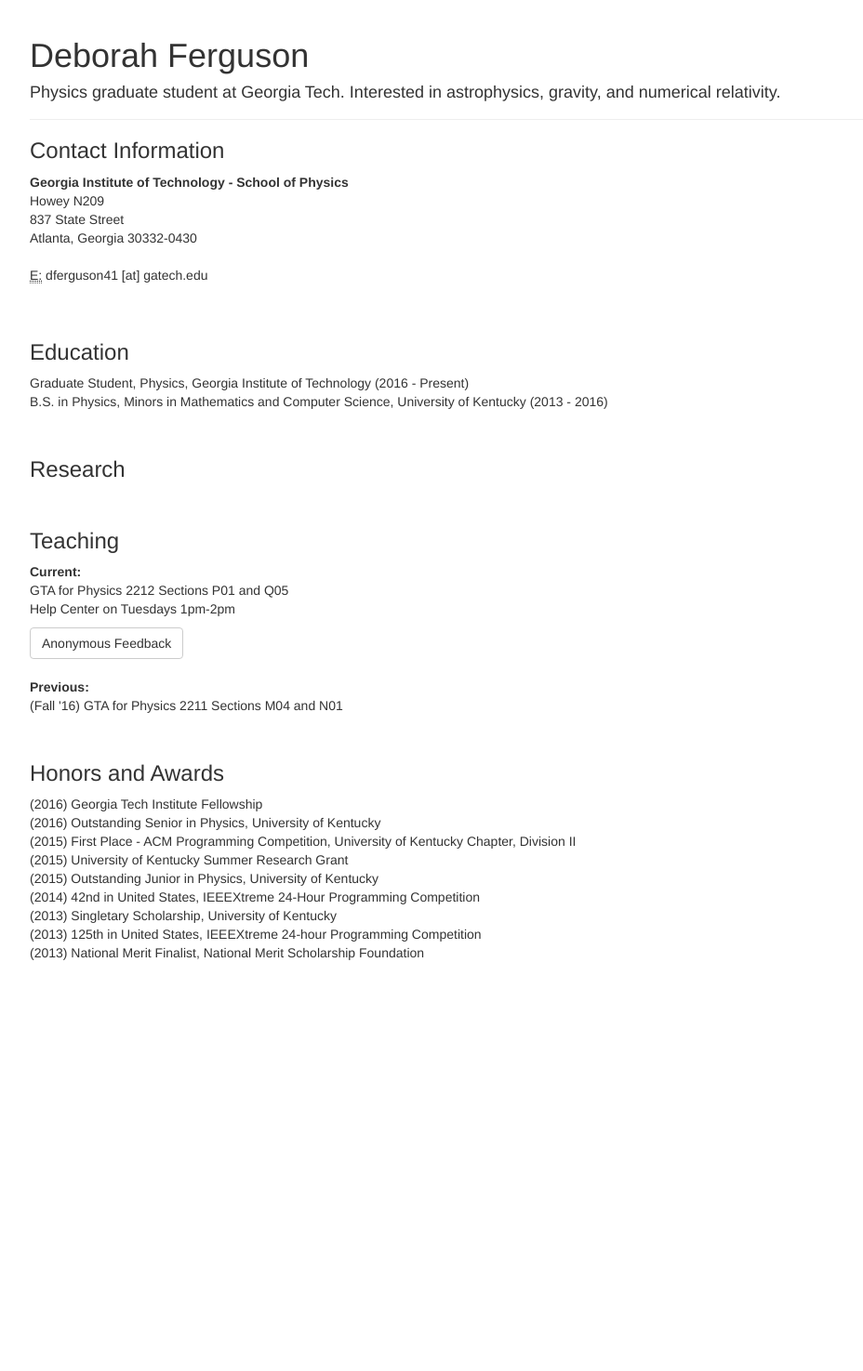
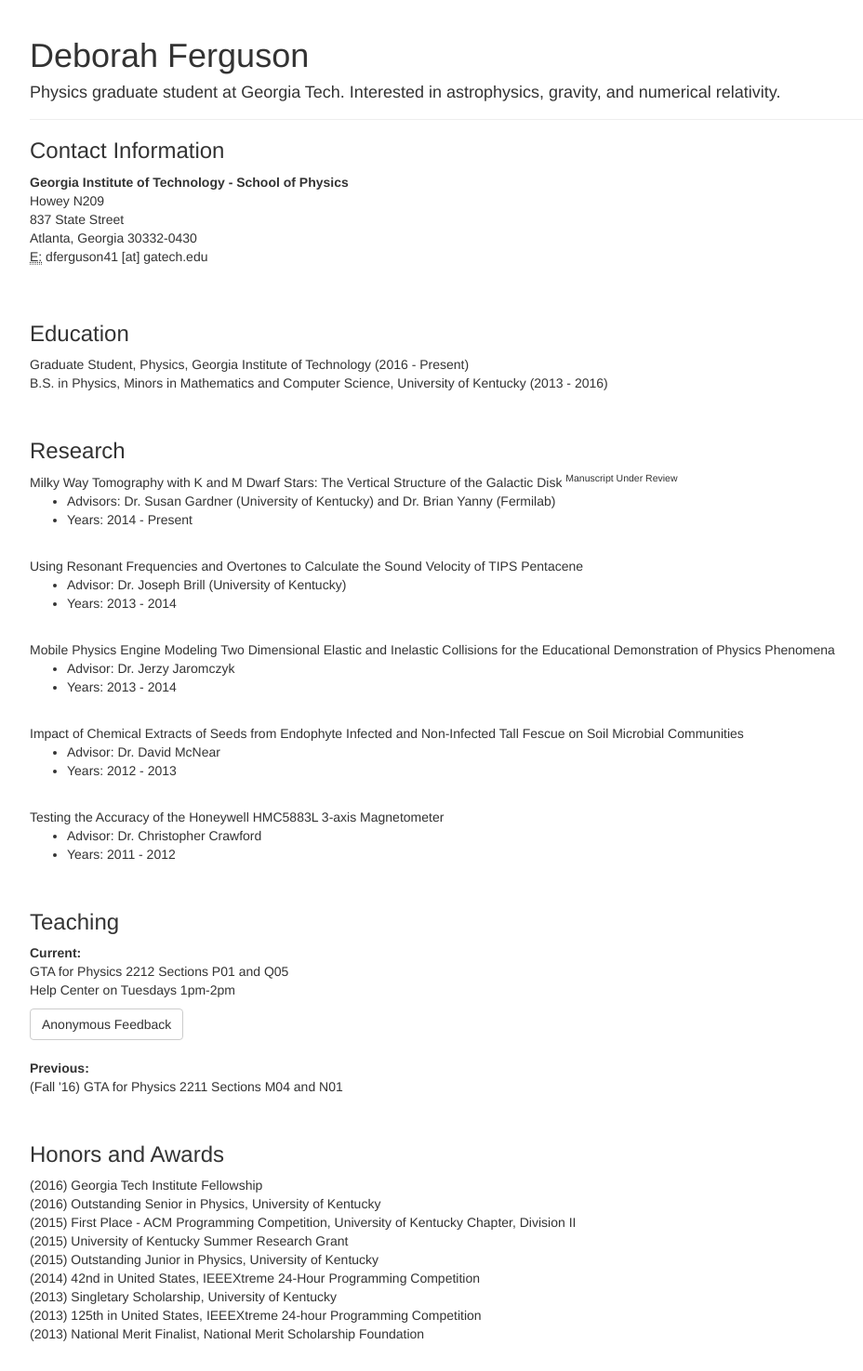
Before and after one commit to cameron-powell/bio-dlf, a Flask app: page / in a window 1280 px wide. Shown: the whole page at 93% size, without its empty margins (38-966 px from the left). Before the commit the page ends 1033 px from the top, so only its background shows below. Run offline with Flask 2, Linux system fonts and the light colour scheme; some libraries are stand-ins or nearby versions.

Commit message:
Populated the Research Section.  Resolves #15
Edited the index.html template to populate the research section.

```diff
--- a/src/templates/index.html
+++ b/src/templates/index.html
@@ -15,7 +15,6 @@
         Howey N209<br>
         837 State Street<br>
         Atlanta, Georgia 30332-0430<br>
-        <br>
         <abbr title="Email">E:</abbr> dferguson41 [at] gatech.edu
     </address>
     <br>
@@ -26,7 +25,31 @@
     <br>
 
     <h3>Research</h3>
-    <p></p>
+    Milky Way Tomography with K and M Dwarf Stars: The Vertical Structure of the Galactic Disk <sup>Manuscript Under Review</sup>
+    <ul>
+        <li>Advisors: Dr. Susan Gardner (University of Kentucky) and Dr. Brian Yanny (Fermilab)</li>
+        <li>Years: 2014 - Present</li>
+    </ul><br>
+    Using Resonant Frequencies and Overtones to Calculate the Sound Velocity of TIPS Pentacene<br>
+    <ul>
+        <li>Advisor: Dr. Joseph Brill (University of Kentucky)</li>
+        <li>Years: 2013 - 2014</li>
+    </ul><br>
+    Mobile Physics Engine Modeling Two Dimensional Elastic and Inelastic Collisions for the Educational Demonstration of Physics Phenomena<br>
+    <ul>
+        <li>Advisor: Dr. Jerzy Jaromczyk</li>
+        <li>Years: 2013 - 2014</li>
+    </ul><br>
+    Impact of Chemical Extracts of Seeds from Endophyte Infected and Non-Infected Tall Fescue on Soil Microbial Communities
+    <ul>
+        <li>Advisor: Dr. David McNear</li>
+        <li>Years: 2012 - 2013</li>
+    </ul><br>
+    Testing the Accuracy of the Honeywell HMC5883L 3-axis Magnetometer<br>
+    <ul>
+        <li>Advisor: Dr. Christopher Crawford</li>
+        <li>Years: 2011 - 2012</li>
+    </ul>
     <br>
 
     <h3>Teaching</h3>
```
